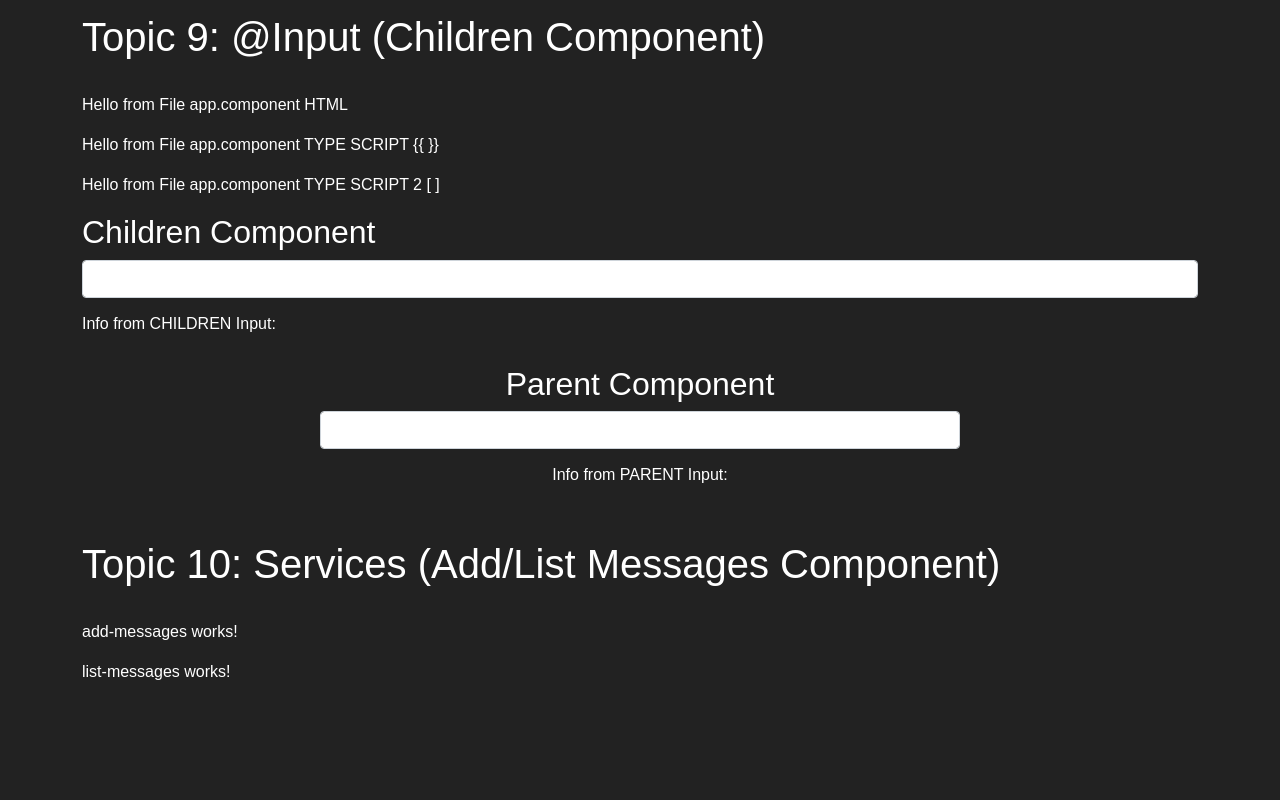
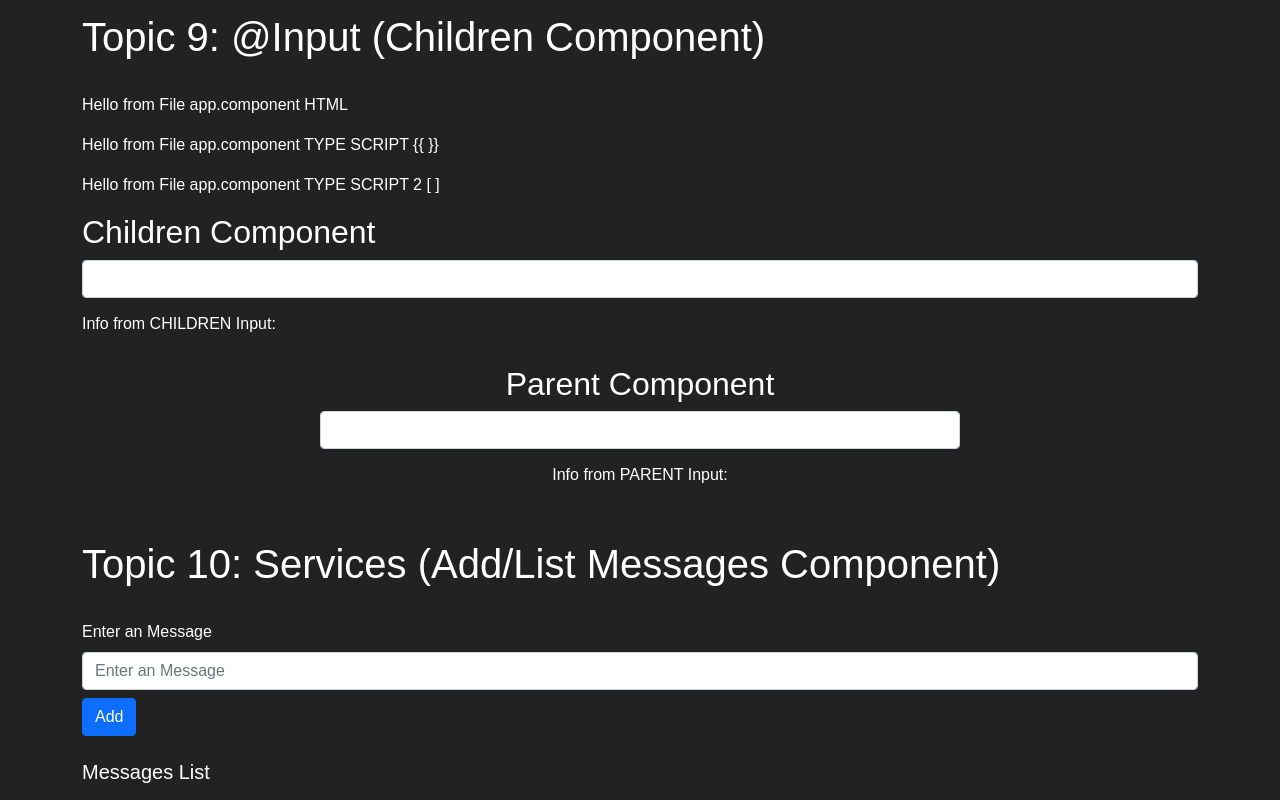
Before and after one commit to abrahamTech/Angular-BasicTopics, an Angular app: page / in a window 1280 px wide. Shown: the part 2441-3241 px from the top of the page. Before the commit the page ends 3141 px from the top, so only its background shows below. Built offline with nearby package versions, Linux system fonts and the light colour scheme.

Commit message:
Services topic has been finished, we used the add and list messagess components and the messages service

```diff
--- a/projects/basic-concepts/src/app/add-messages/add-messages.component.html
+++ b/projects/basic-concepts/src/app/add-messages/add-messages.component.html
@@ -1 +1,5 @@
-<p>add-messages works!</p>
+<form (ngSubmit)="addMessage()">
+    <label class="form-label">Enter an Message</label>
+    <input type="text" class="form-control" placeholder="Enter an Message" name="message" [(ngModel)]="message">
+    <button class="btn btn-primary mt-2 mb-4">Add</button>
+</form>
--- a/projects/basic-concepts/src/app/add-messages/add-messages.component.ts
+++ b/projects/basic-concepts/src/app/add-messages/add-messages.component.ts
@@ -1,4 +1,5 @@
 import { Component } from '@angular/core';
+import { MessagesService } from '../messages.service';
 
 @Component({
   selector: 'app-add-messages',
@@ -7,4 +8,14 @@ import { Component } from '@angular/core';
 })
 export class AddMessagesComponent {
 
+  //For Inject the Messages service you need the constructor
+  constructor(public messageService: MessagesService) {}
+
+  message: string = "";
+
+  // If you initialize like this the variable "message?: string;" you need to write an "!" in "this.message!"
+  addMessage(){
+    this.messageService.add(this.message);
+    this.message = "";
+  }
 }
--- a/projects/basic-concepts/src/app/list-messages/list-messages.component.html
+++ b/projects/basic-concepts/src/app/list-messages/list-messages.component.html
@@ -1 +1,6 @@
-<p>list-messages works!</p>
+<h5>Messages List</h5>
+<ul>
+    <li *ngFor="let message of messagesService.messagesServ">
+        {{message}}
+    </li>
+</ul>
--- a/projects/basic-concepts/src/app/list-messages/list-messages.component.ts
+++ b/projects/basic-concepts/src/app/list-messages/list-messages.component.ts
@@ -1,4 +1,5 @@
 import { Component } from '@angular/core';
+import { MessagesService } from '../messages.service';
 
 @Component({
   selector: 'app-list-messages',
@@ -7,4 +8,5 @@ import { Component } from '@angular/core';
 })
 export class ListMessagesComponent {
 
+  constructor(public messagesService: MessagesService) {}
 }
--- a/projects/basic-concepts/src/app/messages.service.ts
+++ b/projects/basic-concepts/src/app/messages.service.ts
@@ -6,4 +6,10 @@ import { Injectable } from '@angular/core';
 export class MessagesService {
 
   constructor() { }
+
+  messagesServ: string[] = [];
+
+  add(message: string){
+    this.messagesServ.push(message);
+  }
 }
```
